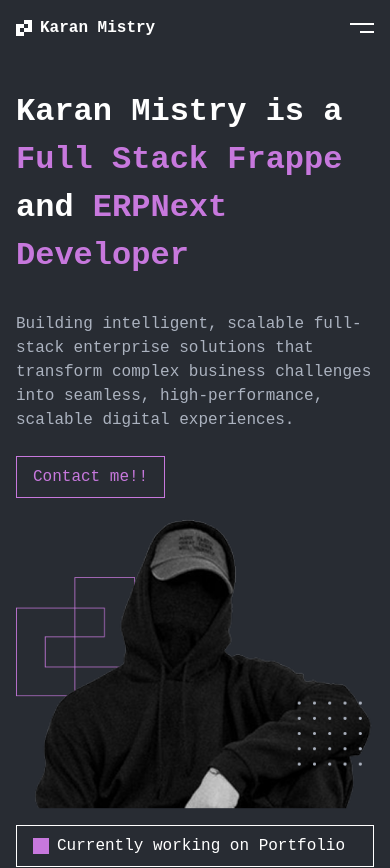
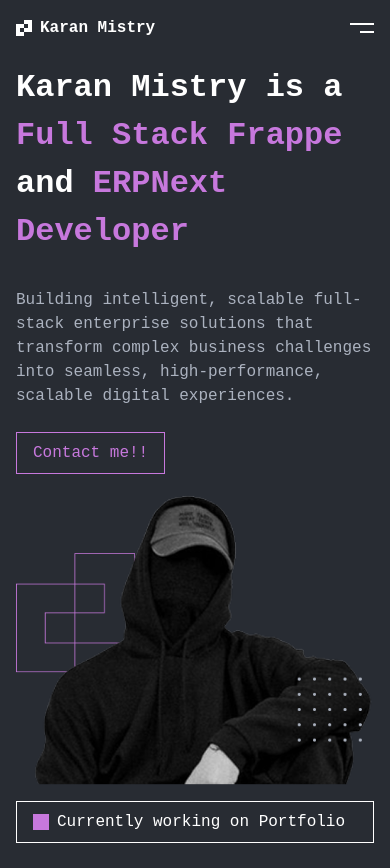
Before and after one commit to karanmistry007/portfolio-elias, a React (Vite) app: page / in a window 390 px wide. Shown: the top 868 px of the page. Built offline with nearby package versions, Linux system fonts and the light colour scheme.

Commit message:
[Chore]: Navbar fixed top

```diff
--- a/src/components/ui/Navbar.tsx
+++ b/src/components/ui/Navbar.tsx
@@ -79,9 +79,10 @@ const Navbar = () => {
     return (
         <nav
             className={`${isNavbarOpen ? 'h-dvh' : 'h-auto'
-                } nav lg:h-auto bg-[#282C33] container-1`}
+                } lg:h-auto bg-[#282C33] fixed w-full z-50 top-0 left-0`}
         >
-            <div className="nav-container py-4 lg:pt-8 lg:pb-2 flex flex-col lg:flex-row lg:justify-between lg:items-center gap-12">
+            <div className="nav-container container-1">
+                <div className="nav py-4 lg:pt-8 lg:pb-2 flex flex-col lg:flex-row lg:justify-between lg:items-center gap-12">
                     {/* // ? LOGO AND HAMBURGER SECTION */}
                     <div className="nav-logo-container flex justify-between items-center lg:block">
                         {/* // ? LOGO */}
@@ -153,6 +154,7 @@ const Navbar = () => {
                         </div>
                     </div>
                 </div>
+            </div>
         </nav>
     );
 };
--- a/src/pages/Home.tsx
+++ b/src/pages/Home.tsx
@@ -9,7 +9,7 @@ const Home = () => {
         <>
             <div className="container-1">
                 {/* // ? BANNER SECTION */}
-                <div className="banner-container py-8 md:py-12 lg:py-16">
+                <div className="banner-container mt-8 lg:mt-20 py-8 md:py-12 lg:py-16">
                     <div className="banner flex flex-col lg:flex-row justify-between items-center gap-4">
                         {/* // ? BANNER TEXT CONTENT */}
                         <div className="banner-text-container">
```
Lines whose indentation alone changed are shown as unchanged.
